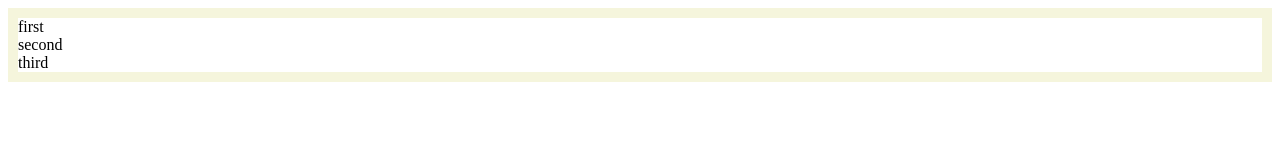
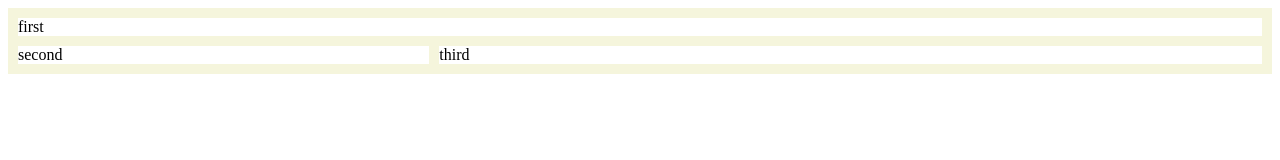
Before and after one commit to knightmoves-schools/028-grid-layout-hashyyazzie, a website: page index.html in a window 1280 px wide. Drawn offline with Linux system fonts and the light colour scheme.

Commit message:
Update index.html
idek

```diff
--- a/index.html
+++ b/index.html
@@ -4,7 +4,26 @@
     <title>Grid</title>
     <link rel="stylesheet" href="style.css">
     <style>
+        .grid-container {
+            display: grid;
+            gap: 10px;
 
+            grid-template-columns: 1fr 2fr;
+            grid-template-rows: auto auto;
+
+            grid-template-areas:
+                "header header"
+            "leftNav main";
+        }
+        .first-item {
+            grid-area: header;
+        }
+        .second-item {
+            grid-area: leftNav;
+        }
+        .third-item {
+            grid-area: main;
+        }
     </style>
 </head>
 
```
